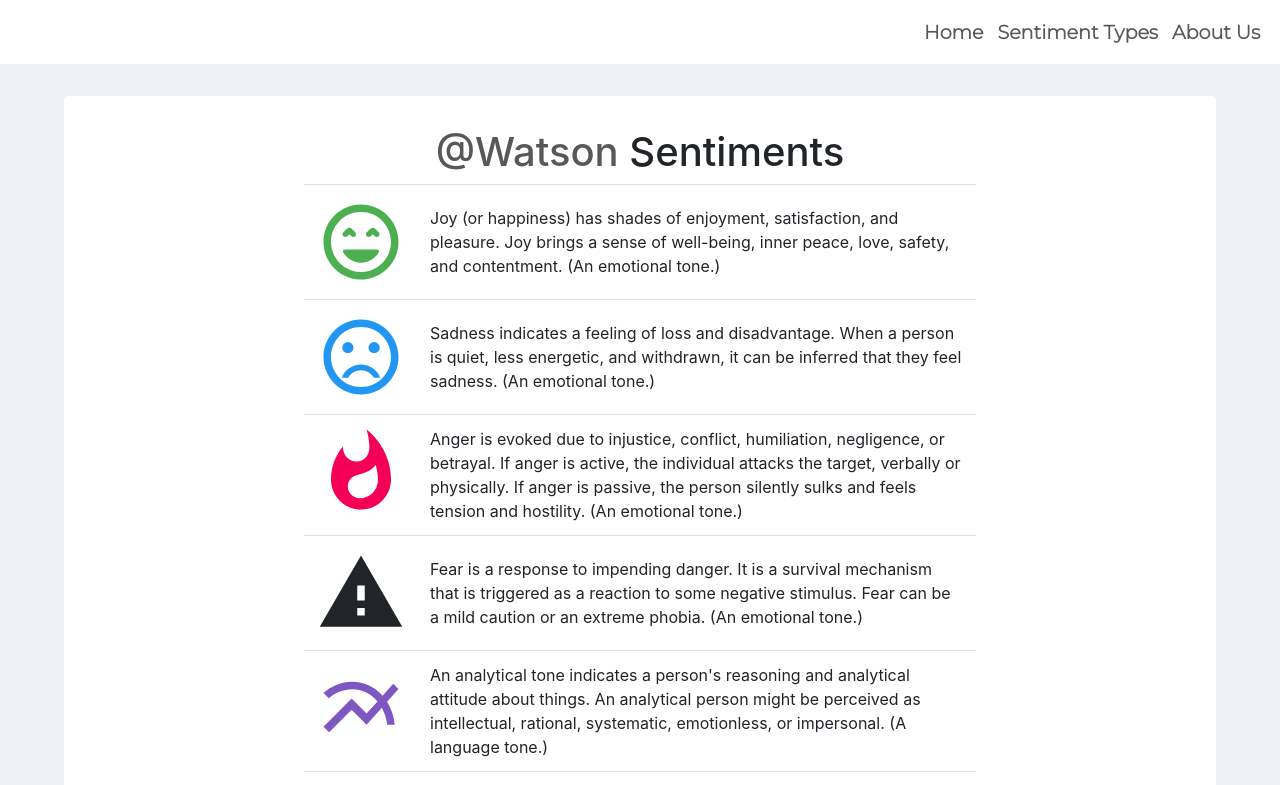
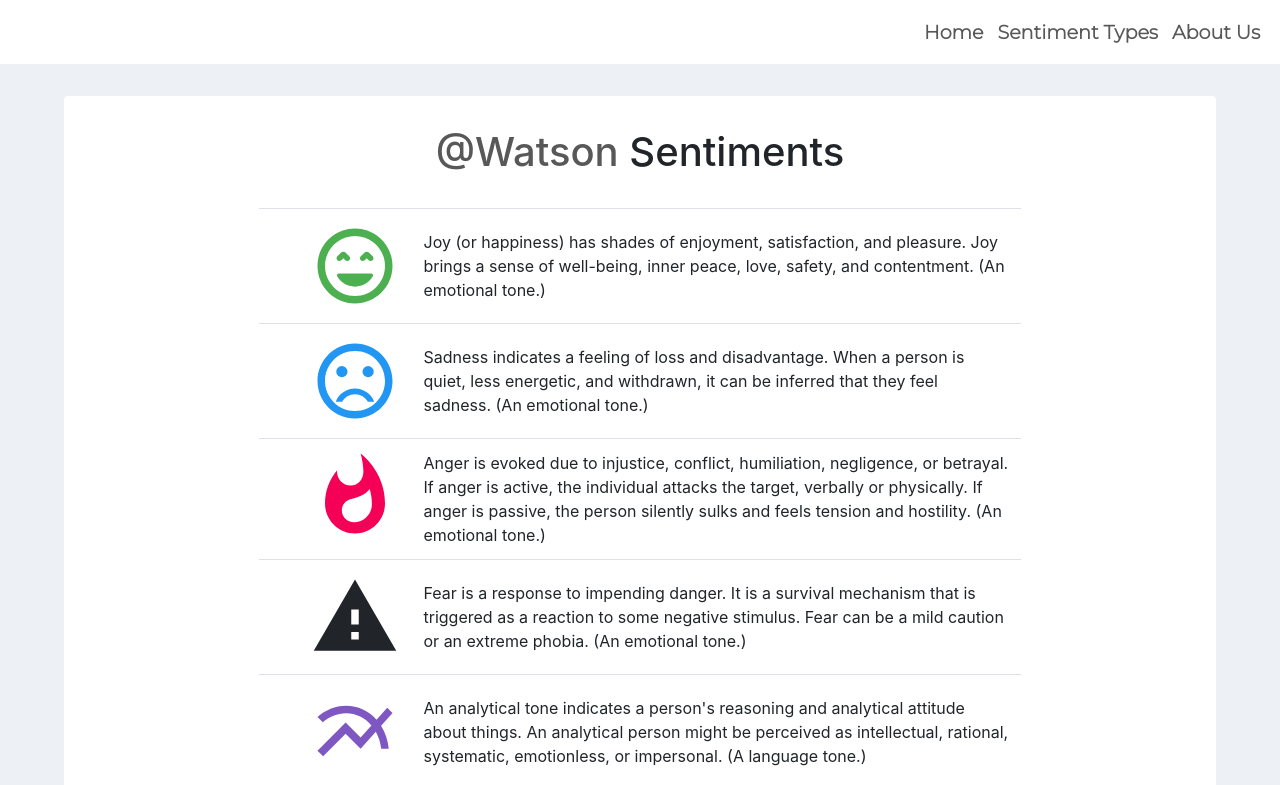
Before and after one commit to josephruocco/sentiment-analysis-frontend-1, a React (Create React App) app: page /sentiments in a window 1280 px wide. Shown: the top 785 px of the page. Built offline with nearby package versions, Linux system fonts and the light colour scheme.

Commit message:
updated watson sentiment definitions css

```diff
--- a/src/pages/WatsonInfo.js
+++ b/src/pages/WatsonInfo.js
@@ -15,7 +15,7 @@
         return (
             <div className="sentiment-body rounded">
                 <h1><a href={SentimenDef.source}>@Watson</a> Sentiments</h1>
-
+                <div className="sentiment-table">
                     <table class="table">
                         <tbody>
                             <tr>
@@ -104,6 +104,7 @@
 
 
                 </div>
+            </div>
         );
     }
 }
--- a/src/styles/WatsonInfo.css
+++ b/src/styles/WatsonInfo.css
@@ -4,14 +4,19 @@
     height: auto;
     background-color: white;
     margin: 6rem auto auto auto;
-    padding: 2rem 15rem 2rem 15rem;
+    padding: 2rem 2rem 2rem 2rem;
     align-content: center;
     text-align: center;
 }
 
-
+.sentiment-table {
+    width: 70%;
+    height: auto;
+    margin: 2rem auto 2rem auto;
+    align-content: center;
+}
 .sentiment-type {
-    width: 10%;
+    width: 20%;
     text-align: right;
 }
 
```
Lines whose indentation alone changed are shown as unchanged.
